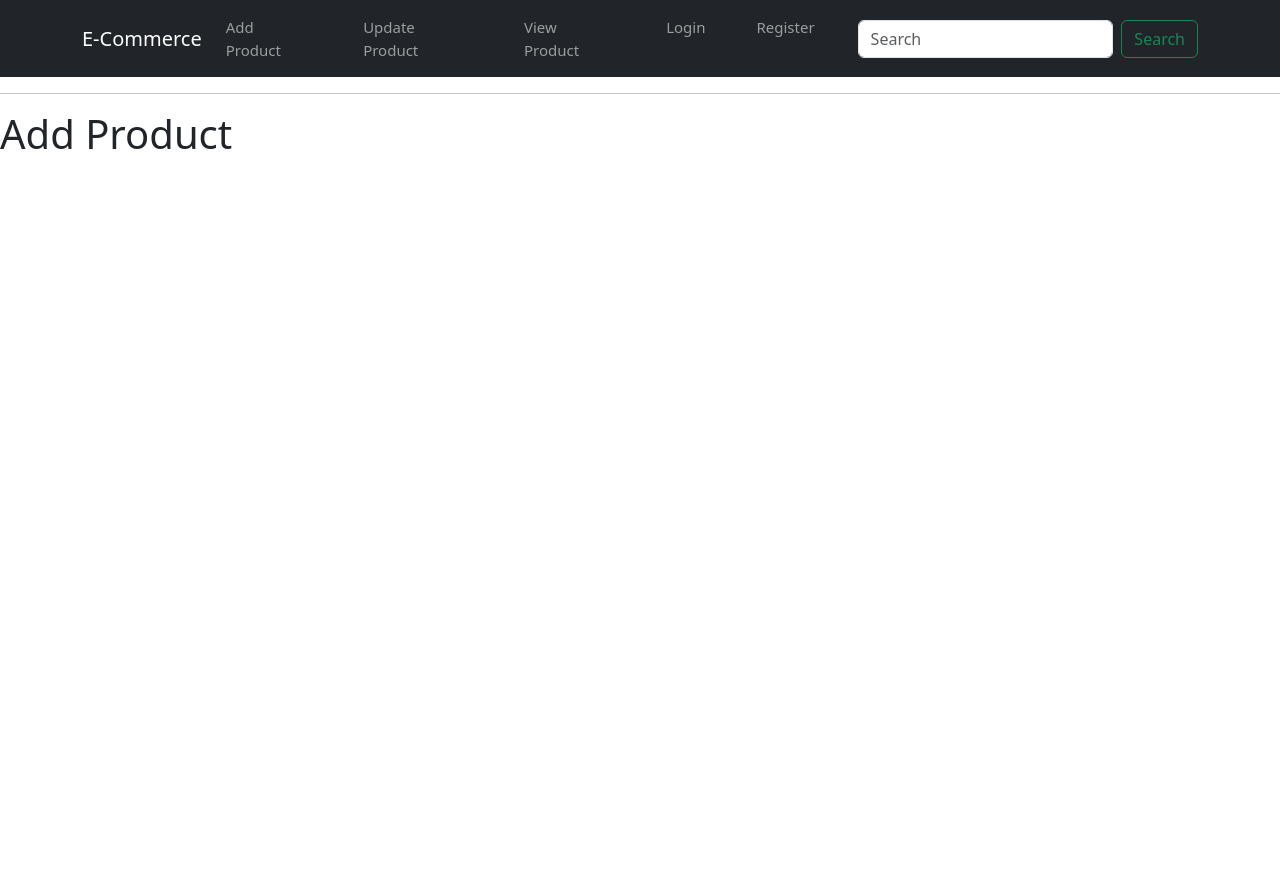
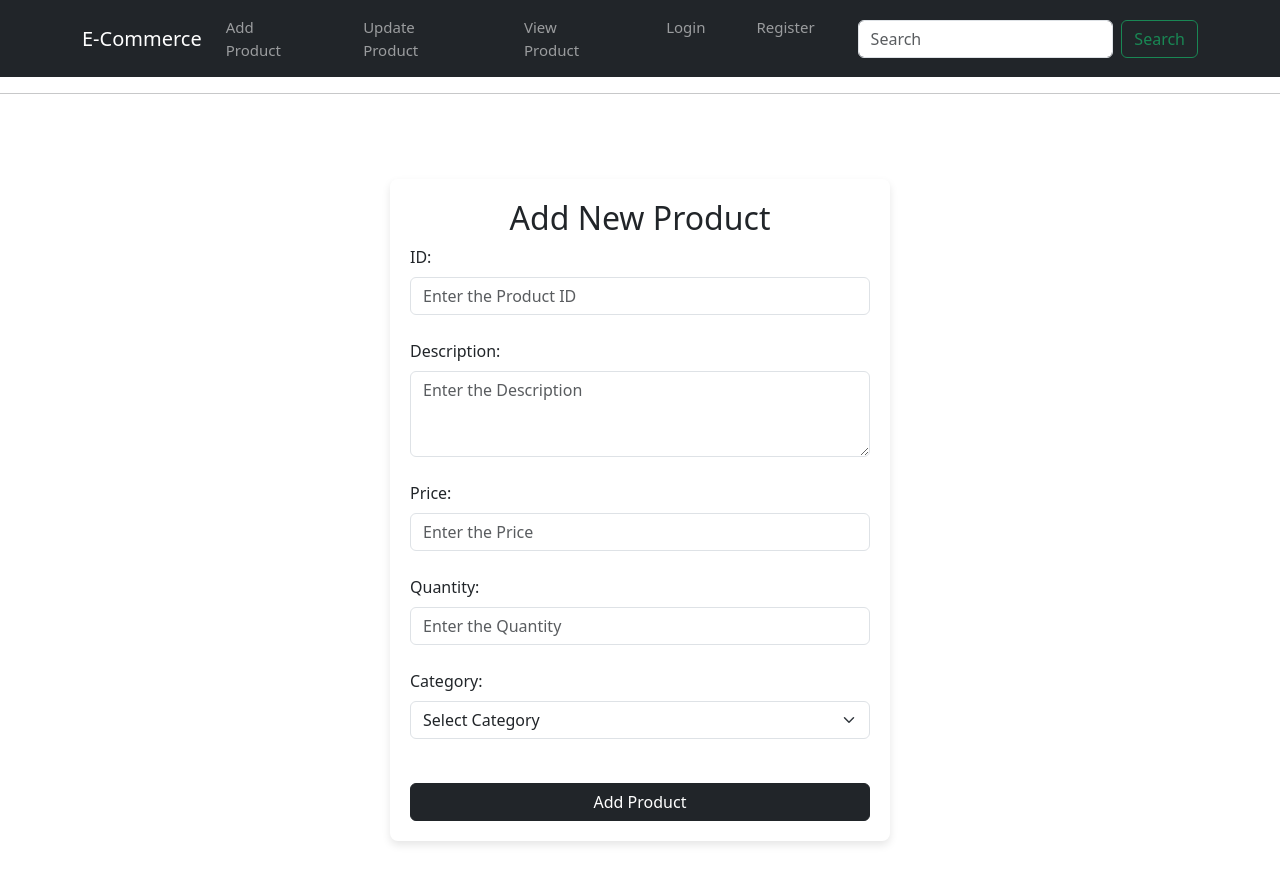
Before and after one commit to Sherwin727/E-Commerce, a React (Vite) app: page /add in a window 1280 px wide. Shown: the top 884 px of the page. Before the commit the page ends 800 px from the top, so only its background shows below. Built offline with nearby package versions, Linux system fonts and the light colour scheme.

Commit message:
AddProduct Function Added
-Created/made by woody-nice(Justine Delacruz)

```diff
--- a/src/AddProduct.jsx
+++ b/src/AddProduct.jsx
@@ -1,11 +1,110 @@
+import React, { useState } from 'react';
+import { Form, Button } from 'react-bootstrap';
 
-function AddProduct ()
-{
-    return(
-        <div>
-            <h1>Add Product</h1>
+const AddProduct = ({ onAddProduct }) => {
+    const [product, setProduct] = useState({
+        id: '',
+        description: '',
+        price: '',
+        quantity: '',
+        category: ''
+    });
+
+    const handleChange = (e) => {
+        const { name, value } = e.target;
+        setProduct(prevState => ({
+            ...prevState,
+            [name]: value
+        }));
+    };
+
+    const handleSubmit = (e) => {
+        e.preventDefault();
+        const { id, description, price, quantity, category } = product;
+
+        if ([id, description, price, quantity, category].includes('')) {
+            return alert('Please fill in all fields');
+        }
+
+        onAddProduct(product);
+        setProduct({ id: '', description: '', price: '', quantity: '', category: '' });
+    };
+
+    return (
+        <div className="AddProd-Container">
+            <div className="Insert-Box">
+                <h2 style={{ textAlign: 'center' }}>Add New Product</h2>
+                <Form onSubmit={handleSubmit}>
+                    <Form.Group controlId="formId">
+                        <Form.Label>ID:</Form.Label>
+                        <Form.Control
+                            type="text"
+                            name="id"
+                            value={product.id}
+                            onChange={handleChange}
+                            placeholder="Enter the Product ID"
+                            required
+                        />
+                    </Form.Group>
+                    <br />
+                    <Form.Group controlId="formDescript">
+                        <Form.Label>Description:</Form.Label>
+                        <Form.Control
+                            as="textarea"
+                            name="description"
+                            value={product.description}
+                            onChange={handleChange}
+                            placeholder="Enter the Description"
+                            required
+                            rows={3}
+                        />
+                    </Form.Group>
+                    <br />
+                    <Form.Group controlId="formPrice">
+                        <Form.Label>Price:</Form.Label>
+                        <Form.Control
+                            type="number"
+                            name="price"
+                            value={product.price}
+                            onChange={handleChange}
+                            placeholder="Enter the Price"
+                            required
+                        />
+                    </Form.Group>
+                    <br />
+                    <Form.Group controlId="formQuantity">
+                        <Form.Label>Quantity:</Form.Label>
+                        <Form.Control
+                            type="number"
+                            name="quantity"
+                            value={product.quantity}
+                            onChange={handleChange}
+                            placeholder="Enter the Quantity"
+                            required
+                        />
+                    </Form.Group>
+                    <br />
+                    <Form.Group controlId="formCategory">
+                        <Form.Label>Category:</Form.Label>
+                        <Form.Select
+                            name="category"
+                            value={product.category}
+                            onChange={handleChange}
+                            required
+                        >
+                            <option value="">Select Category</option>
+                            <option value="Electronics">Electronics</option>
+                            <option value="Clothing">Clothing</option>
+                            <option value="Books">Books</option>
+                            <option value="Food">Food</option>
+                        </Form.Select>
+                    </Form.Group>
+                    <br />
+                    <Button className="submit-btn" variant="dark" type="submit" style={{ width: '100%' }}>Add Product</Button>
+                </Form>
+            </div>
         </div>
-    )
-}
+    );
+};
 
-export default AddProduct
+export default AddProduct;
--- a/src/App.css
+++ b/src/App.css
@@ -83,29 +83,20 @@ width: 100%;
   justify-content: center;
   align-items: center;
 }
-
-
 .inline-text {
   display: inline;
   font-size: 14px;
   margin-right: 5px;
 }
-
-
 .login-link {
   color: #007bff;
   text-decoration: none;
   font-weight: bold;
   transform: translate(-5%, -25%);
 }
-
-
 .login-link:hover {
   text-decoration: underline;
  }
-
-
-/* Login */
 .login-container {
   display: flex;
   justify-content: center;
@@ -145,3 +136,15 @@ width: 100%;
   cursor: pointer;
   width: 100%;
 }
+.AddProd-Container{
+  display: flex;
+  justify-content: center ;
+  align-items: center;
+  height: 100vh ;
+}
+.Insert-Box{
+  width: 500px;
+  padding: 20px;
+  box-shadow: 0 4px 8px rgba(0,0,0,0.1);
+  border-radius: 8px ;
+}
```
